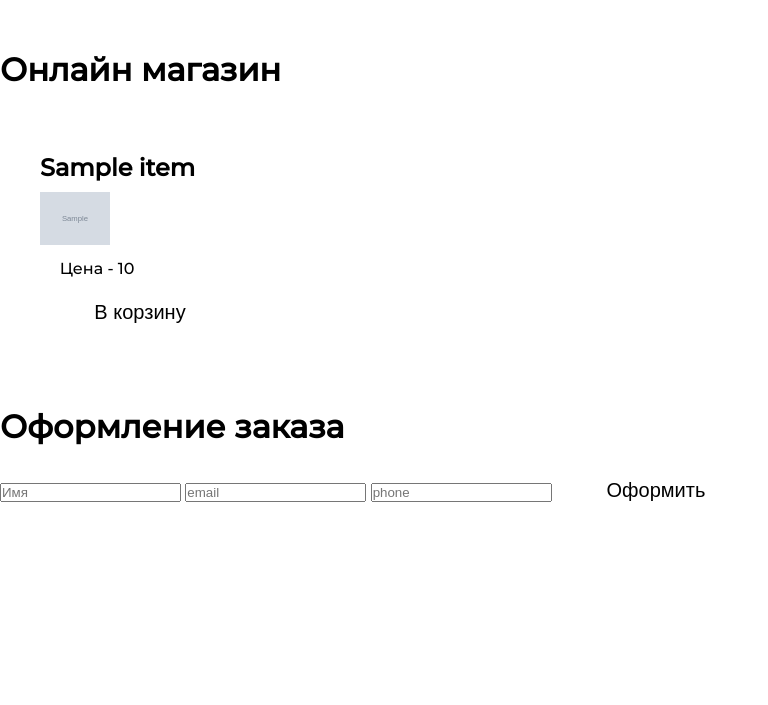
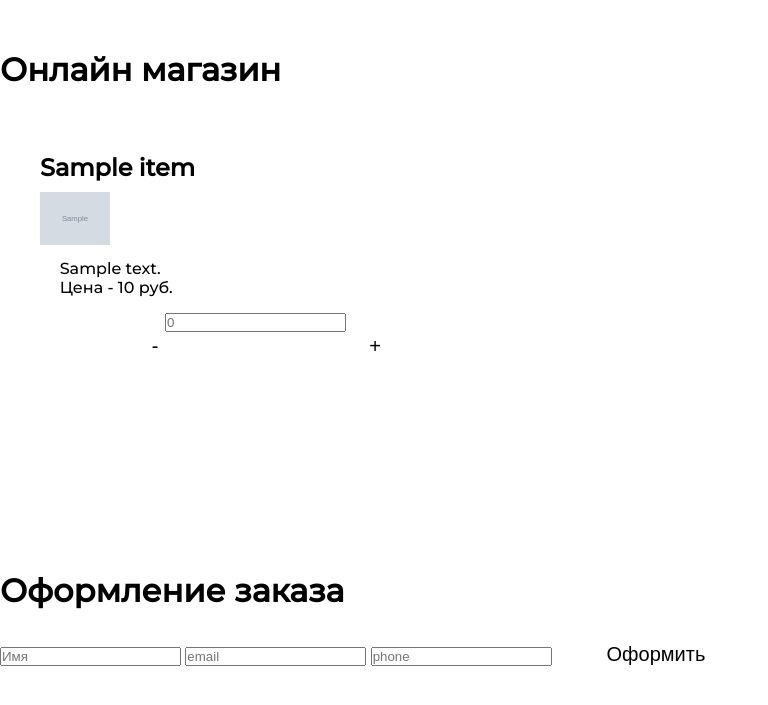
Before and after one commit to davidwerent/nightShop, a FastAPI app: template templates/menu.html in a window 1280 px wide. Shown: the top 705 px of the page, without its empty margins (0-768 px from the left). Run offline with FastAPI, Linux system fonts and the light colour scheme; the template is opened without the code that fills it: most values are stand-ins (such as "Sample title", 1, 10 or a date in 2020); grey boxes marked "Sample" are stand-in pictures; some libraries are stand-ins or nearby versions.

Commit message:
update menu

```diff
--- a/templates/menu.html
+++ b/templates/menu.html
@@ -25,13 +25,7 @@
             display: grid;
             gap: 1rem;
         }
-        item {
-            background-color: dodgerblue;
-            color: white;
-            padding: 1rem;
-            height: 4rem;
 
-        }
 
         @media (min-width: 600px) {
             #main {grid-template-columns: repeat(2, 1fr); }
@@ -43,6 +37,7 @@
             margin-top: 50px;
             margin-bottom: 10px;
         }
+
         img {
             width: 70px;
             margin: 10px auto;
@@ -67,18 +62,49 @@
         button:hover {
             background: var(--tg-theme-secondary-bg-color);
         }
+        .button-container {
+
+            display: flex;
+        }
+        .button-counter {
+            flex: 33.3%;
+            max-width: 100px;
+            height: 200px;
+            padding: 10px;
+            margin: 5px;
+            text-align: center;
+        }
     </style>
 
 </head>
 <body>
     <h1>Онлайн магазин</h1>
     <div id="main">
-        {% for id, name, price, cost, photo in item_list %}
-        <div id="item">
-            <h2>{{name}}</h2>
-            <img src="{{photo}}">
-            <p>Цена - {{price}}</p>
-            <button id="buy">В корзину</button>
+        {% for id, name, price, cost, photo, desc in item_list %}
+        <div class="item">
+            <div>
+                <h2>{{name}}</h2>
+            </div>
+            <div>
+                <img src="{{photo}}">
+            </div>
+            <div>
+                <p>{{desc}}</p>
+                <p>Цена - {{price}} руб.</p>
+            </div>
+            <div class="button-container">
+                <div class="button-counter">
+                    <button id="remove{{id}}">-</button>
+                </div>
+                <div class="button-counter">
+                    <input type="number" placeholder="0">
+                </div>
+                <div class="button-counter">
+                    <button id="add{{id}}">+</button>
+                </div>
+
+
+            </div>
         </div>
         {% endfor %}
 
```
Also changed, not shown: sqlite3.db.
